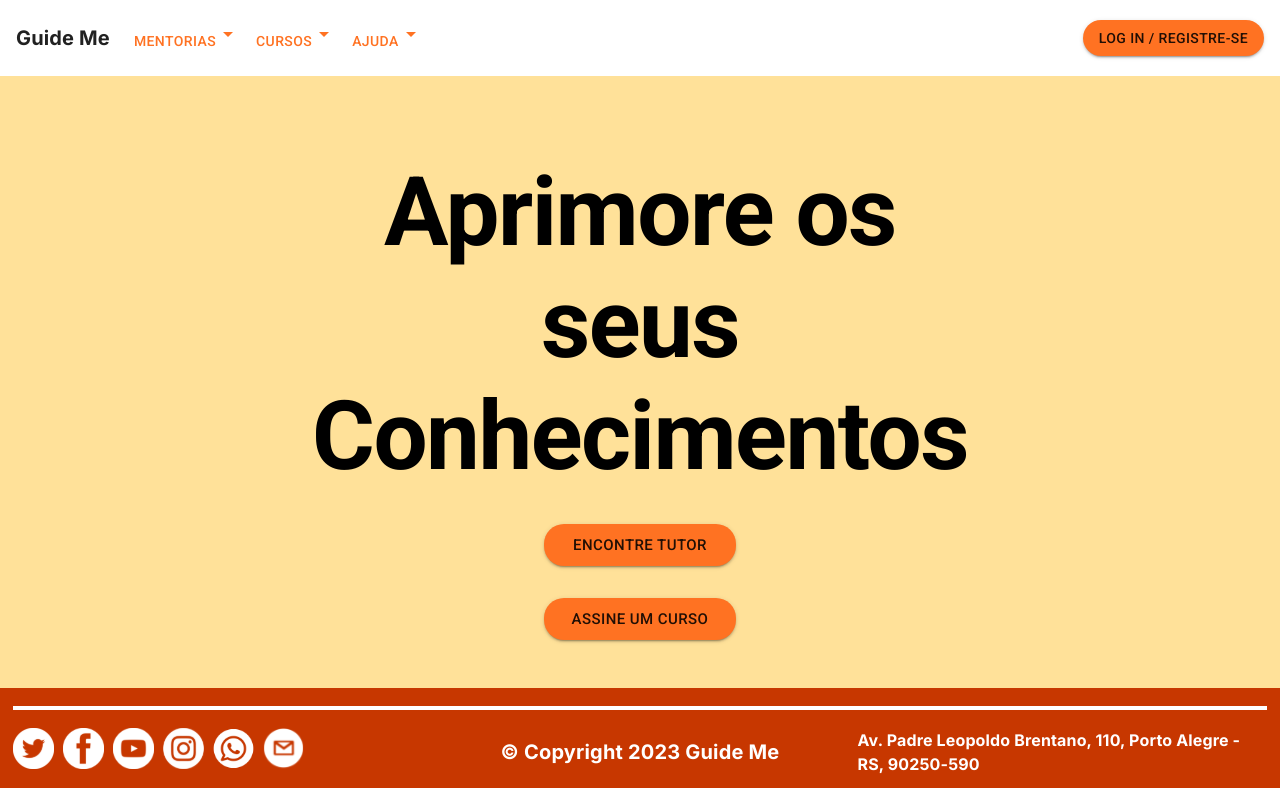
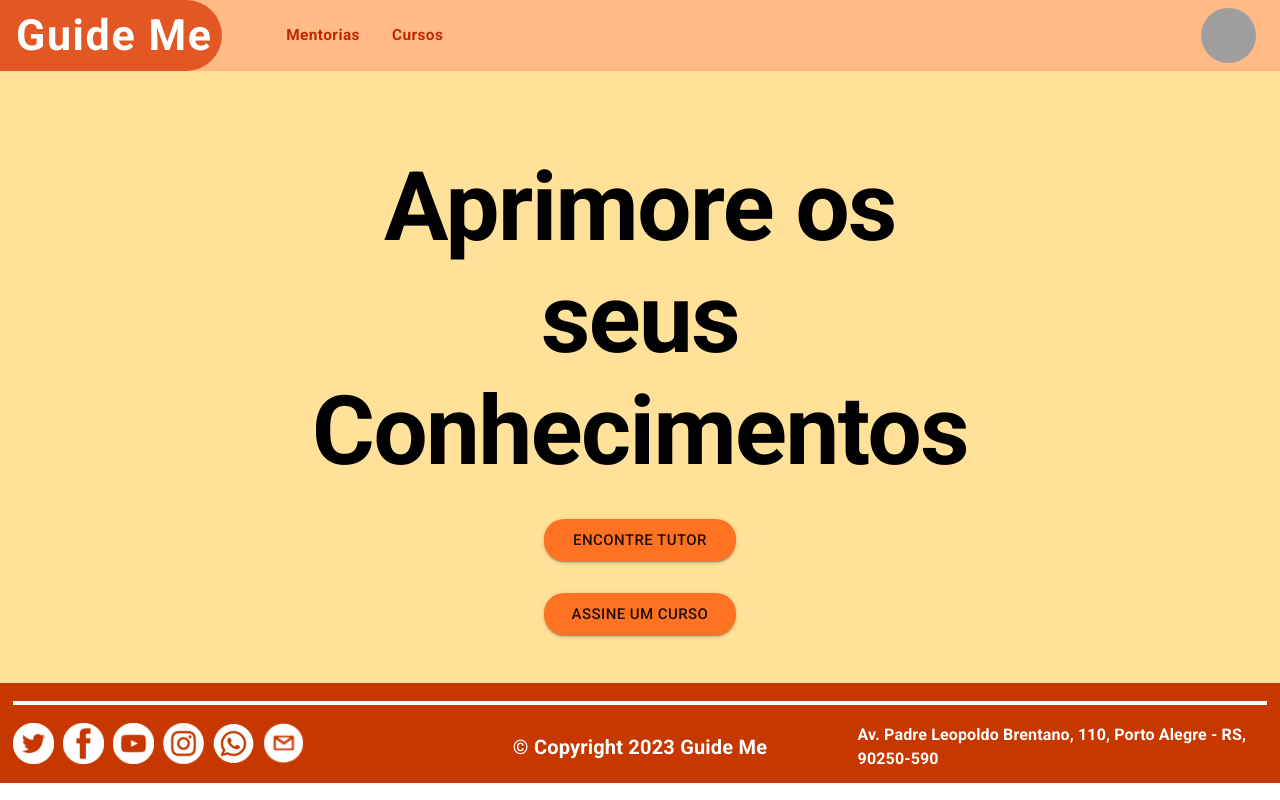
Before and after one commit to arthurafm/engsoft-trabfinal, a Next.js app: page / in a window 1280 px wide. Built offline with nearby package versions, Linux system fonts and the light colour scheme; grey boxes are pictures that could not be loaded.

Commit message:
Navbar feita -- exceto linkagem com banco de dados e routing

```diff
--- a/src/app/basicAppBar.tsx
+++ /dev/null
@@ -1,66 +0,0 @@
-'use client'
-import {
-	AppBar,
-	Box,
-	Toolbar,
-	Typography,
-	Avatar,
-	Button,
-} from '@mui/material'
-
-import ArrowDropDownIcon from '@mui/icons-material/ArrowDropDown';
-import Link from 'next/link';
-
-function BasicAppBar() {
-	return (
-	<Box sx={{flexGrow: 1}}>
-    <AppBar position="static" variant='elevation' sx={{background: 'white', boxShadow: 2}}>
-	<Toolbar disableGutters>
-		<Typography
-		variant="h6"
-		noWrap
-		href="/"
-		component="a"
-		sx={{
-			mr: 2,
-			ml: 2,
-			fontFamily: 'inter',
-			fontWeight: 'bold',
-			color: 'inherit',
-			textDecoration: 'none',
-		}}
-		>
-		Guide Me
-		</Typography>
-		{/* diplay of the elements in other sizes */}
-		<Box sx={{ flexGrow: 1, display: { xs: 'none', md: 'flex' } }}>
-			<Button sx={{ my: 2, display: 'block' }}>
-			Mentorias
-			<ArrowDropDownIcon/>
-			</Button>
-			<Button sx={{ my: 2, display: 'block' }}>
-			Cursos
-			<ArrowDropDownIcon/>
-			</Button>
-			<Button sx={{ my: 2, display: 'block' }}>
-			Ajuda
-			<ArrowDropDownIcon/>
-			</Button>
-		</Box>
-		<Box sx={{ flexGrow: 0, mr: 2}}>
-		<Button
-			variant='contained'
-			href="/signup"
-			component="a"
-			LinkComponent={Link}
-		>
-			Log in / Registre-se
-		</Button>
-		{/*<Avatar alt="Remy Sharp" src="/static/images/avatar/2.jpg" />*/}
-		</Box>
-	</Toolbar>
-    </AppBar>
-	</Box>
-  );
-}
-export default BasicAppBar;
--- a/src/app/footer.tsx
+++ b/src/app/footer.tsx
@@ -65,7 +65,7 @@ function Footer() {
 			<Box sx={{ width: '34%', height: '100%', display: 'flex', justifyContent: 'center' }}>
 				<Typography
 					sx={{
-						fontFamily: 'inter',
+						fontFamily: 'Roboto',
 						fontWeight: 'bold',
 						fontSize: 20,
 						color: 'white',
@@ -78,7 +78,7 @@ function Footer() {
 				<Typography
 					sx={{
 						display: 'flex',
-						fontFamily: 'inter',
+						fontFamily: 'Roboto',
 						fontWeight: 'bold',
 						fontSize: 'fit-content',
 						color: 'white',
--- /dev/null
+++ b/src/app/header.tsx
@@ -0,0 +1,98 @@
+import { AppBar, Container, Toolbar, Typography, Box, Button, IconButton, Avatar } from "@mui/material"
+
+const Navbar = () => {
+
+  const pages = ['Mentorias', 'Cursos'];
+  const isUserLoggedIn = true; // MUDAR PARA STATUS DE LOGIN DE USUÁRIO
+
+  return (
+    <AppBar position="static">
+      <Container
+      maxWidth="x1"
+      disableGutters
+      sx={{ display: 'flex', background: '#FFBA85' }}>
+        <Typography
+            variant="h6"
+            noWrap
+            component="a"
+            href="/"
+            sx={{
+              pl: 2,
+              pr: 7,
+              mr: 4,
+              alignItems: 'center',
+              display: 'flex',
+              fontFamily: 'Roboto',
+              fontWeight: 700,
+              fontSize: 43,
+              letterSpacing: '.1rem',
+              color: 'white',
+              textDecoration: 'none',
+              background: '#E35725',
+              borderRadius: '0 3rem 3rem 0',
+            }}
+          >
+          Guide Me
+          </Typography>
+          <Toolbar sx={{ display: 'flex', alignItems: 'center', justifyContent: 'space-between', width: '100%' }}>
+            <Box
+            sx={{ flexGrow:0, display: { xs: 'none', md: 'flex' }}}>
+              {pages.map((page) => {
+                return (
+                  <Button
+                  key={page}
+                  sx={{ my: 2, color: '#BB2A00', display: 'block', fontSize: '1.2vw', mr: 2, textTransform: 'none', fontWeight: 600,
+                        '&:hover': {
+                          backgroundColor: 'transparent',
+                          textDecoration: 'underline',
+                        }}}>
+                    {page}
+                  </Button>
+                )
+              })}
+            </Box>
+            <Box sx={{ flexGrow: 0 }}>
+              {
+                isUserLoggedIn ? // ALTERAR FOTO PARA FOTO DO USUÁRIO
+                (
+                  <IconButton sx={{ p: 0}}>
+                    <Avatar
+                    alt="Foto do usuário"
+                    src="https://dugout.com/images/publishers/logos/gremio.png"
+                    sx ={{ width: 55, height: 55, }} />
+                  </IconButton>
+                )
+                :
+                (
+                  <Box sx={{ flexGrow: 0, flexDirection: 'row', alignSelf: 'flex-end'}}>
+                    <Button
+                    key="signup"
+                    href="\signup"
+                    sx={{ my: 2, color: '#BB2A00', fontSize: '1.2vw', background: 'transparent', textTransform: 'none', border: 1, borderColor: 'transparent', fontWeight: 600,
+                          '&:hover': {
+                            backgroundColor: 'transparent',
+                            textDecoration: 'underline',
+                          }}}>
+                      Registre-se
+                    </Button>
+                    <Button
+                    key="login"
+                    sx={{ ml: 3, my: 2, color: 'white', fontSize: '1.2vw', background: '#E35725', borderRadius: '1rem', textTransform: 'none', border: 1, borderColor: 'transparent', fontWeight: 600,
+                          '&:hover': {
+                            backgroundColor: 'white',
+                            color: '#E35725',
+                            borderColor: '#FF7222',
+                          },}}>
+                      Entrar
+                    </Button>
+                  </Box>
+                )
+              }
+            </Box>
+          </Toolbar>
+      </Container>
+    </AppBar>
+  )
+}
+
+export default Navbar
--- a/src/app/layout.tsx
+++ b/src/app/layout.tsx
@@ -5,7 +5,8 @@ import '@fontsource/roboto/300.css';
 import '@fontsource/roboto/400.css';
 import '@fontsource/roboto/500.css';
 import '@fontsource/roboto/700.css';
-import BasicAppBar from './basicAppBar';
+
+import Navbar from './header';
 import Footer from './footer';
 
 import { ThemeProvider } from '@mui/material/styles';
@@ -23,7 +24,7 @@ export default function RootLayout({ children, }: { children: React.ReactNode })
     <html lang="en">
       <body style={{margin: 0}}>
         <ThemeProvider theme={muiTheme}>
-				<BasicAppBar/>
+          <Navbar />
           {children}
           <Footer/>
         </ThemeProvider>
```
Also changed, not shown: src/app/responsiveAppBar.tsx (deleted, +0 -168 lines). Lines whose indentation alone changed are shown as unchanged.
